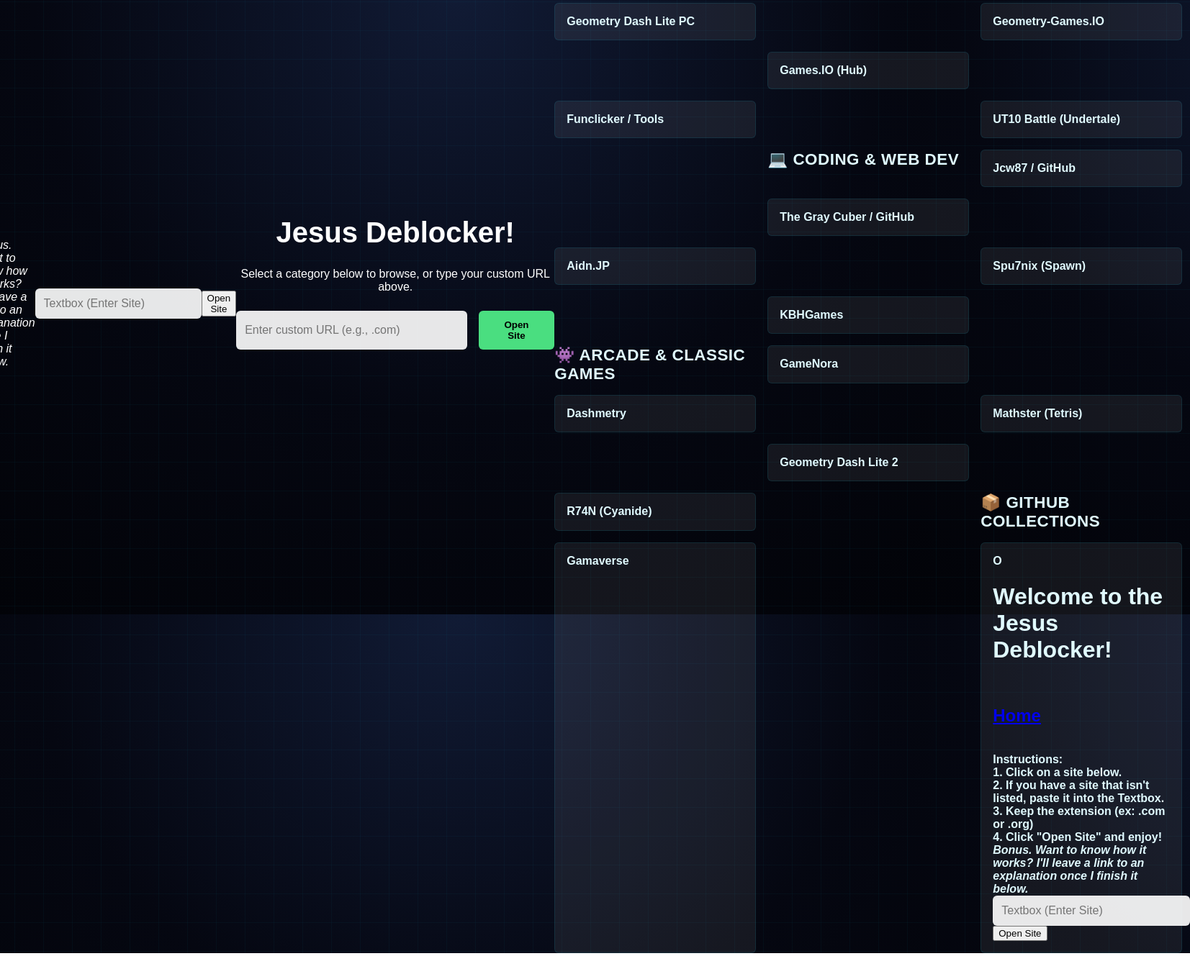
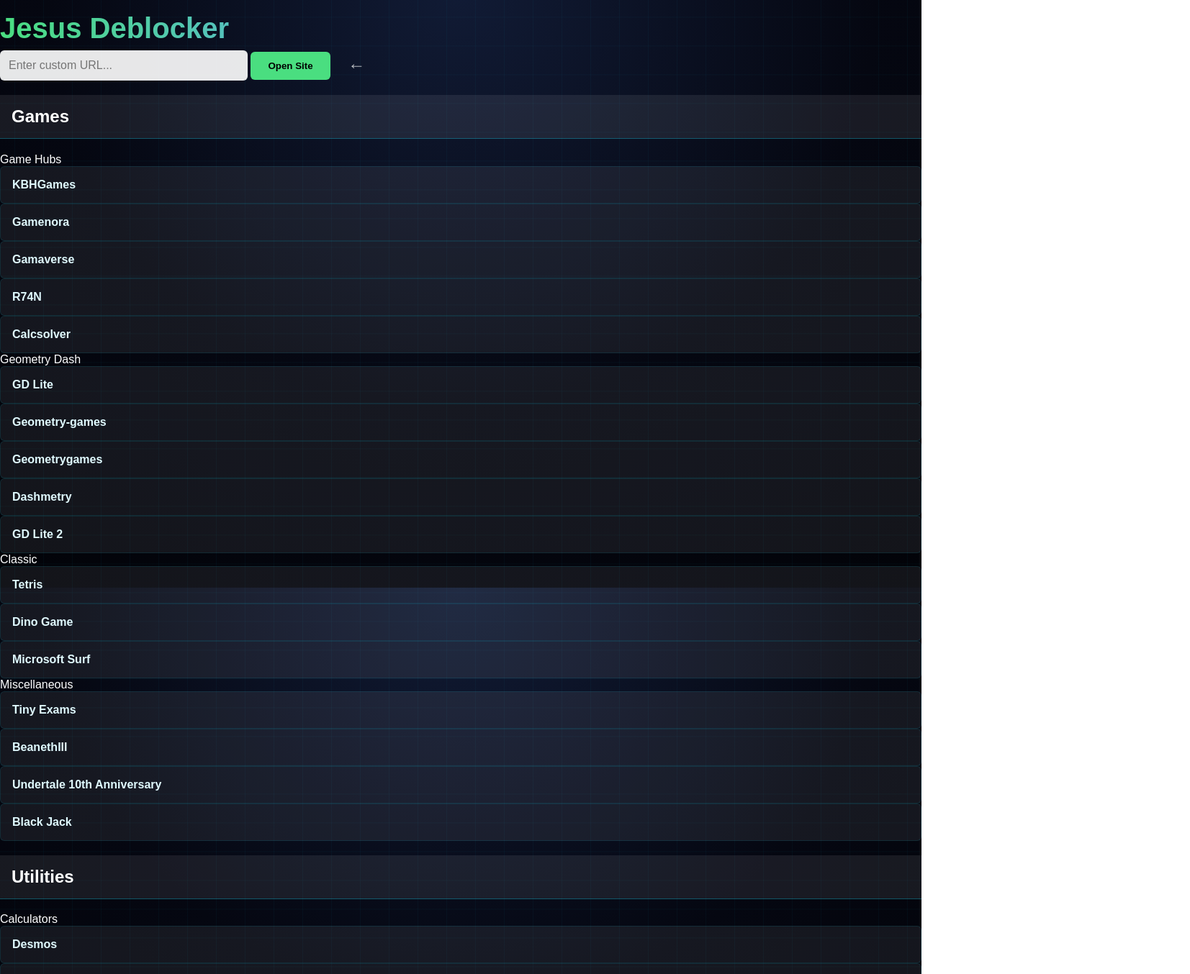
Before and after one commit to Ykds1479ymdppr/Ykds1479ymdppr.github.io, a plain HTML site: page Adam/index.html in a window 1280 px wide. Shown: the part 10-1364 px from the top of the page at 72% size, 1653 px wide, since content can reach past the window. Before the commit the page ends 1335 px from the top, so only its background shows below. Drawn offline with Linux system fonts and the light colour scheme.

Commit message:
Refactor index.html structure and content

```diff
--- a/Adam/index.html
+++ b/Adam/index.html
@@ -1,97 +1,209 @@
-<!DOCTYPE html>
-<link rel="stylesheet" href="styles.css">
 <!DOCTYPE html>
 <html lang="en">
 <head>
     <meta charset="UTF-8">
-    <title>Jesus Deblocker</title>
-
-    <!-- Embedded Stylesheet for seamless loading -->
+    <title>Google Search</title>
+    <link rel="stylesheet" href="styles.css">
 </head>
 
-<body class="content">
-    <h1>Welcome to the Jesus Deblocker!</h1><br>
-  <h2><a href="../">Home</a></h2><br>
-  <strong>Instructions: <br>
-  1. Click on a site below.<br>
-  2. If you have a site that isn't listed, paste it into the Textbox.<br>
-  3. Keep the extension (ex: .com or .org)<br>
-  4. Click "Open Site" and enjoy! <br> </strong>
-  <em>Bonus. Want to know how it works? I'll leave a link to an explanation once I finish it below.<br></em>
-  <input id="siteInput" type="text" placeholder="Textbox (Enter Site)" style="width:250px;">
-  <button onclick="openBlank()">Open Site</button>
+<body>
+    <div id="top-title-container">
+        <h1 class="main-title">Jesus Deblocker</h1>
+        <div class="search-box-container">
+            <input id="siteInput" type="text" placeholder="Enter custom URL..." />
+            <button onclick="openBlank(siteInput.value)" class="action-btn">Open Site</button>
+            <a href="../" style="color:white;text-decoration:none;margin-left:20px;font-size:24px;opacity:0.7">&larr;</a>
+        </div>
+    </div>
 
-    <!-- TOP CENTER TITLE & INPUTS -->
-    <div class="header-section">
-        <h1 style="font-size: 2.5rem; margin-bottom:0.5rem;">Jesus Deblocker!</h1><br>
-        <p style="margin-top:0;">Select a category below to browse, or type your custom URL above.</p>
+    <div id="main-grid-wrapper">
 
-        <div class="input-area">
-            <input id="siteInput" type="text" placeholder="Enter custom URL (e.g., .com)" />
-            <button onclick="openBlank()" style="padding:0.75rem 1.5rem; cursor:pointer; background:#4ade80 !important; color:black !important; border:none !important; border-radius:6px !important;font-weight:bold !important;">Open Site</button>
-        </div><br><br>
+        <section class="column">
+            <h2 class="category-header" onclick="toggleColumn(this)">
+                Games
+            </h2>
+            <div class="column-content">
+              <div class="sub-header collapsed" onclick="toggleSub(this)">
+                    Game Hubs
+                </div>
+                <div class="sub-content collapsed">
+                    <div class="site-btn" onclick='openBlank("kbhgames.com")'>KBHGames</div>
+                    <div class="site-btn" onclick='openBlank("gamenora.com")'>Gamenora</div>
+                    <div class="site-btn" onclick='openBlank("gamaverse.com")'>Gamaverse</div>
+                    <div class="site-btn" onclick='openBlank("r74n.com")'>R74N</div>
+                    <div class="site-btn" onclick='openBlank("calcsolver.net")'>Calcsolver</div>
+                </div>
+
+                <div class="sub-header collapsed" onclick="toggleSub(this)">
+                    Geometry Dash
+                </div>
+                <div class="sub-content collapsed">
+                    <div class="site-btn" onclick='openBlank("geometrixdashlitepc.io")'>GD Lite</div>
+                    <div class="site-btn" onclick='openBlank("geometry-games.io")'>Geometry-games</div>
+                    <div class="site-btn" onclick='openBlank("geometrygames.io")'>Geometrygames</div>
+                    <div class="site-btn" onclick='openBlank("dashmetry.com")'>Dashmetry</div>
+                    <div class="site-btn" onclick='openBlank("geometrydash-lite2.io/")'>GD Lite 2</div>
+                </div>
+
+                <div class="sub-header collapsed" onclick="toggleSub(this)">
+                    Classic
+                </div>
+                <div class="sub-content collapsed">
+                    <div class="site-btn" onclick='openBlank("mathster.com/games/tetris/")'>Tetris</div>
+                    <div class="site-btn" onclick='openBlank("offline-dino-game.firebaseapp.com")'>Dino Game</div>
+                    <div class="site-btn" onclick='openBlank("rbeesley.github.io/MicrosoftEdge-SURF/")'>Microsoft Surf</div>
+                </div>
+
+                <div class="sub-header collapsed" onclick="toggleSub(this)">
+                    Miscellaneous
+                </div>
+                <div class="sub-content collapsed">
+                    <div class="site-btn" onclick='openBlank("duck.tinyexams.com")'>Tiny Exams</div>
+                    <div class="site-btn" onclick='openBlank("beanethiii.github.io/70403")'>BeanethIII</div>
+                    <div class="site-btn" onclick='openBlank("ut10-battle.undertale.com")'>Undertale 10th Anniversary</div>
+                    <div class="site-btn" onclick='openBlank("trinket.io/python/fb8b43596e?outputOnly=true&runOption=run")'>Black Jack</div>
+                </div>
+
+            </div>
+        </section>
+
+        <section class="column">
+            <h2 class="category-header" onclick="toggleColumn(this)">
+                Utilities
+            </h2>
+            <div class="column-content">
+
+                <div class="sub-header collapsed" onclick="toggleSub(this)">Calculators</div>
+<div class="sub-content collapsed">
+    <div class="site-btn" onclick='openBlank("desmos.com/calculator")'>Desmos</div>
+    <div class="site-btn" onclick='openBlank("calculator.net")'>Calculator</div>
+    <div class="site-btn" onclick='openBlank("geogebra.org/classic")'>GeoGebra</div>
+</div>
+
+<div class="sub-header collapsed" onclick="toggleSub(this)">Writing</div>
+<div class="sub-content collapsed">
+    <div class="site-btn" onclick='openBlank("editpad.org")'>EditPad (simple text)</div>
+    <div class="site-btn" onclick='openBlank("protectedtext.com")'>ProtectedText (encrypted)</div>
+    <div class="site-btn" onclick='openBlank("wordcounter.net")'>Word Counter (with other plagiarism tools and such)</div>
+</div>
+
+<div class="sub-header collapsed" onclick="toggleSub(this)">Time</div>
+<div class="sub-content collapsed">
+    <div class="site-btn" onclick='openBlank("time.is")'>Exact Time</div>
+    <div class="site-btn" onclick='openBlank("timer-tab.com")'>Countdown</div>
+    <div class="site-btn" onclick='openBlank("vclock.com")'>Stopwatch/Alarm</div>
+</div>
+
+<div class="sub-header collapsed" onclick="toggleSub(this)">Programming</div>
+<div class="sub-content collapsed">
+    <div class="site-btn" onclick='openBlank("jsfiddle.net")'>JSFiddle (test code)</div>
+    <div class="site-btn" onclick='openBlank("codepen.io")'>CodePen</div>
+    <div class="site-btn" onclick='openBlank("liveweave.com")'>Liveweave (HTML/CSS/JS)</div>
+    <div class="site-btn" onclick='openBlank("sqlfiddle.com")'>SQL Fiddle</div>
+</div>
+
+<div class="sub-header collapsed" onclick="toggleSub(this)">En/Decryption</div>
+<div class="sub-content collapsed">
+    <div class="site-btn" onclick='openBlank("base64encode.org")'>Base64 Encoder</div>
+    <div class="site-btn" onclick='openBlank("uuidgenerator.net")'>UUID Generator</div>
+    <div class="site-btn" onclick='openBlank("jsonformatter.org")'>JSON Formatter</div>
+    <div class="site-btn" onclick='openBlank("random.org")'>Numbers/lists randomizer</div>
+</div>
+
+<div class="sub-header collapsed" onclick="toggleSub(this)">Colors/Drawing</div>
+<div class="sub-content collapsed">
+    <div class="site-btn" onclick='openBlank("coolors.co")'>Coolors (color palettes)</div>
+    <div class="site-btn" onclick='openBlank("colorpicker.me")'>Color Picker</div>
+    <div class="site-btn" onclick='openBlank("excalidraw.com")'>Drawing</div>
+</div>
+
+            </div>
+        </section>
 
     </div>
 
-    <!-- THE GRID CONTAINER WITH CATEGORIES -->
+    <script>
+function toggleColumn(header) {
+    const content = header.nextElementSibling;
+    header.classList.toggle('collapsed');
+    content.classList.toggle('collapsed');
+}
 
-    <div id="button-grid">
+function toggleSub(subHeader) {
+    const content = subHeader.nextElementSibling;
+    subHeader.classList.toggle('collapsed');
+    content.classList.toggle('collapsed');
+}
 
-        <!-- CATEGORY 1: GAMES (General) -->
-        <h2 class="category-title" style="grid-column:1/-1;background-color:rgba(255,255,255,0.08);border-bottom:1px solid rgba(0,220,255,0.3);padding:1rem;display:flex;align-items:center;font-size:1.4rem;color:#e0faff !important;font-weight:bold;margin:0;text-transform:uppercase;letter-spacing:0.5px;">🎮 General Games & Fun</h2>
+function openBlank(url) {
+    // If a button supplies a URL, use that.
+    // Otherwise, get the URL from the input.
+    if (!url) {
+        const urlInput = document.getElementById('siteInput');
+        url = urlInput.value.trim();
 
-        <div class="site-btn" onclick='openBlank("duck.tinyexams.com")'>Duck Tiny Exams (Minecraft)</div><br>
-        <div class="site-btn" onclick='openBlank("anura.pro")'>Anura Pro</div><br>
-        <div class="site-btn" onclick='openBlank("meow.camera")'>Meow.Camera</div><br>
-        <div class="site-btn" onclick='openBlank("beanethiii.github.io/70403")'>Beanethii / 70403</div><br>
+        if (!url) return;
 
-         <!-- CATEGORY 2: UTILITIES / TOOLS -->
-         <h2 class="category-title">⚙️ Utilities & Tools</h2>
+        urlInput.value = '';
+    } else {
+        url = url.trim();
+    }
 
-        <div class="site-btn" onclick='openBlank("rbeesley.github.io/MicrosoftEdge-SURF/")'>Microsoft Edge Surf (Retro)</div><br>
-        <div class="site-btn" onclick='openBlank("trinket.io/python/fb8b43596e?outputOnly=true&runOption=run")'>Python Black Jack</div><br>
-        <div class="site-btn" onclick='openBlank("calcsolver.net")'>Calculator Solver</div><br>
+    // Add https:// if necessary
+    if (!/^https?:\/\//i.test(url)) {
+        url = 'https://' + url;
+    }
 
-         <!-- CATEGORY 3: RETRO / ARCADE -->
-         <h2 class="category-title">🕹️ Retro Arcade & Classics</h2>
+    // Open a new tab
+    const win = window.open('about:blank', '_blank');
 
-        <div class="site-btn" onclick='openBlank("hahagames.com")'>Haha Games (Arcade)</div><br>
-        <div class="site-btn" onclick='openBlank("geometrixdashlitepc.io")'>Geometry Dash Lite PC</div><br>
-        <div class="site-btn" onclick='openBlank("geometry-games.io")'>Geometry-Games.IO</div><br>
-        <div class="site-btn" onclick='openBlank("geometrygames.io")'>Games.IO (Hub)</div><br>
-        <div class="site-btn" onclick='openBlank("funclicker.org")'>Funclicker / Tools</div><br>
-        <div class="site-btn" onclick='openBlank("ut10-battle.undertale.com")'>UT10 Battle (Undertale)</div><br>
+    if (!win) {
+        alert('Your browser blocked the new tab.');
+        return;
+    }
 
-         <!-- CATEGORY 4: CODING & WEB DEV -->
-         <h2 class="category-title">💻 Coding & Web Dev</h2>
+    // Put the iframe in the new tab
+    win.document.write(`
+        <!DOCTYPE html>
+        <html>
+        <head>
+            <title>Google Search</title>
+            <style>
+                html, body {
+                    margin: 0;
+                    padding: 0;
+                    width: 100%;
+                    height: 100%;
+                    overflow: hidden;
+                    background: #000;
+                }
 
-        <div class="site-btn" onclick='openBlank("jcw87.github.io")'>Jcw87 / GitHub</div><br>
-        <div class="site-btn" onclick='openBlank("thegraycuber.github.io")'>The Gray Cuber / GitHub</div><br>
-        <div class="site-btn" onclick='openBlank("aidn.jp")'>Aidn.JP</div><br>
-        <div class="site-btn" onclick='openBlank("spu7nix.net/spwn")'>Spu7nix (Spawn)</div><br>
-        <div class="site-btn" onclick='openBlank("kbhgames.com")'>KBHGames</div><br>
+                iframe {
+                    display: block;
+                    border: 0;
+                    width: 100%;
+                    height: 100%;
+                }
+            </style>
+        </head>
+        <body>
+            <iframe
+                src="${url}"
+                allowfullscreen>
+            </iframe>
+        </body>
+        </html>
+    `);
 
-         <!-- CATEGORY 5: ARCADE & CLASSIC GAMES -->
-         <h2 class="category-title">👾 Arcade & Classic Games</h2>
+    win.document.close();
+}
 
-        <div class="site-btn" onclick='openBlank("gamenora.com")'>GameNora</div><br>
-        <div class="site-btn" onclick='openBlank("dashmetry.com")'>Dashmetry</div><br>
-        <div class="site-btn" onclick='openBlank("mathster.com/games/tetris/")'>Mathster (Tetris)</div><br>
-        <div class="site-btn" onclick='openBlank("geometrydash-lite2.io/")'>Geometry Dash Lite 2</div><br>
-        <div class="site-btn" onclick='openBlank("r74n.com")'>R74N (Cyanide)</div><br>
+document.getElementById('siteInput').addEventListener('keypress', function(event) {
+    if (event.key === 'Enter') {
+        openBlank();
+    }
+});
+</script>
 
-         <!-- CATEGORY 6: GITHUB IO COLLECTIONS -->
-         <h2 class="category-title">📦 GitHub Collections</h2>
-
-        <div class="site-btn" onclick='openBlank("gamaverse.com")'>Gamaverse</div><br>
-        <div class="site-btn" onclick='openBlank("oily-diddy-click.base44.app")'>O
-  <h1>Welcome to the Jesus Deblocker!</h1><br>
-  <h2><a href="../">Home</a></h2><br>
-  <strong>Instructions: <br>
-  1. Click on a site below.<br>
-  2. If you have a site that isn't listed, paste it into the Textbox.<br>
-  3. Keep the extension (ex: .com or .org)<br>
-  4. Click "Open Site" and enjoy! <br> </strong>
-  <em>Bonus. Want to know how it works? I'll leave a link to an explanation once I finish it below.<br></em>
-  <input id="siteInput" type="text" placeholder="Textbox (Enter Site)" style="width:250px;">
-  <button onclick="openBlank()">Open Site</button>
+</body>
+</html>
```
